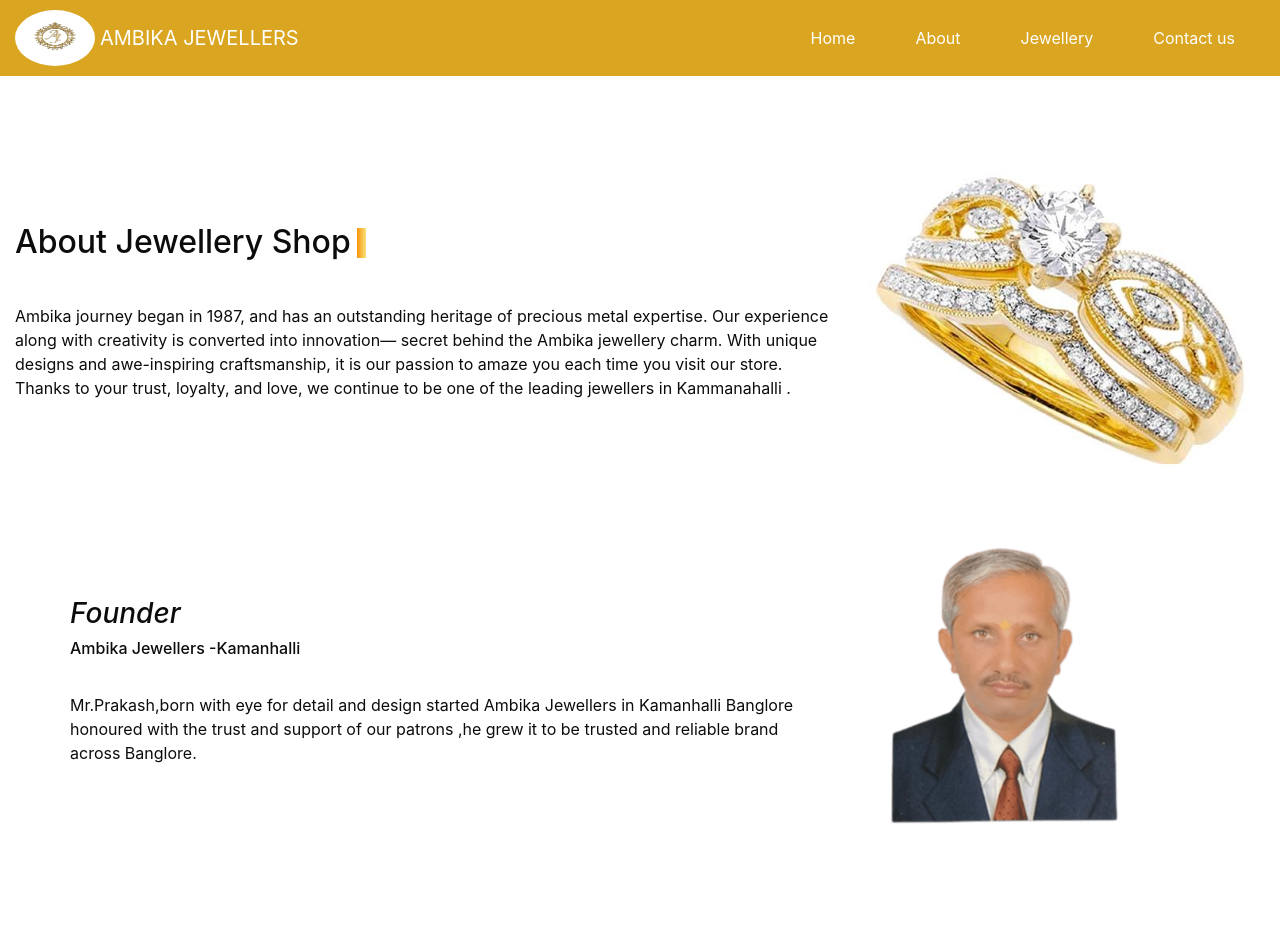
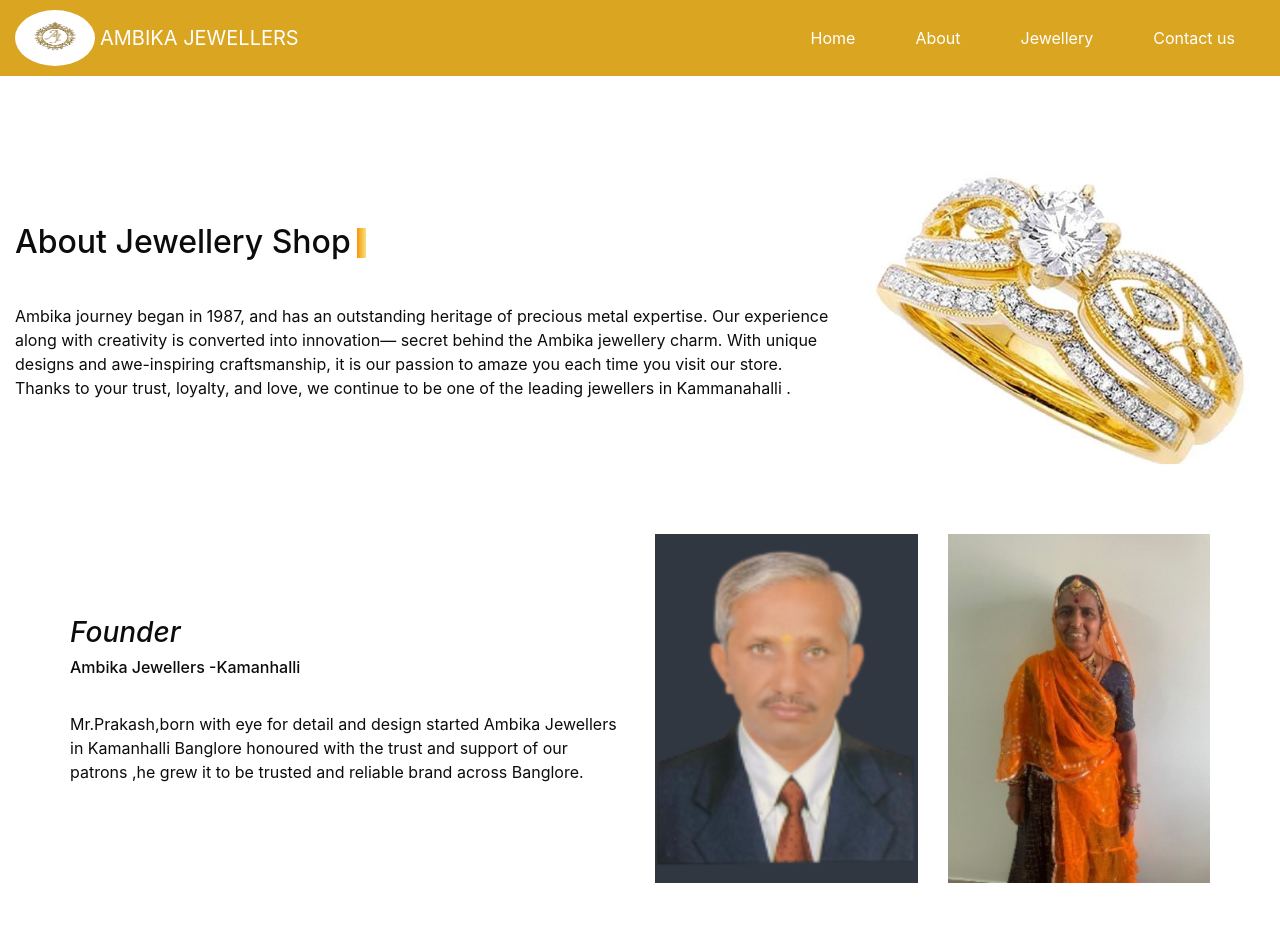
Before and after one commit to Abhishek07777Pawar/jewellery-aap, a React (Create React App) app: page /about in a window 1280 px wide. Shown: the top 933 px of the page. Built offline with nearby package versions, Linux system fonts and the light colour scheme; no server answers; a web font is replaced by a local one.

Commit message:
added dadiji and dada ji image

```diff
--- a/src/Component/About.js
+++ b/src/Component/About.js
@@ -49,7 +49,7 @@
           <div className="container" data-aos="fade-right"
             data-aos-delay="300">
             <div className="row">
-              <div className="col-md-8 mb-3 col-sm">
+              <div className="col-md-6 mb-3 col-sm">
                 <div className="detail-box">
 
                     <h3><em>Founder</em></h3>
@@ -62,11 +62,17 @@
                   </div>
                 </div>
               </div>
-              <div className="col-md-4 mb-3 col-sm">
+              <div className="col-md-3 mb-3 col-sm">
                 <div className="img-box">
 
+                  {/* <img src="assets/images/chairman-image (1).png" alt="" className="img-fluid" /> */}
+                  <img src="assets/images/dadaji-img.png" alt="" className="img-fluid" />
+                </div>
+              </div>
 
-                  <img src="assets/images/chairman-image (1).png" alt="" className="img-fluid" />
+              <div className="col-md-3 mb-3 col-sm">
+                <div className="img-box">
+                  <img src="assets/images/My project (5).jpg" alt="" className="img-fluid" />
                 </div>
               </div>
             </div>
```
Also changed, not shown: public/assets/images/My project (5).jpg (added), public/assets/images/dadaji-img.png (added).
